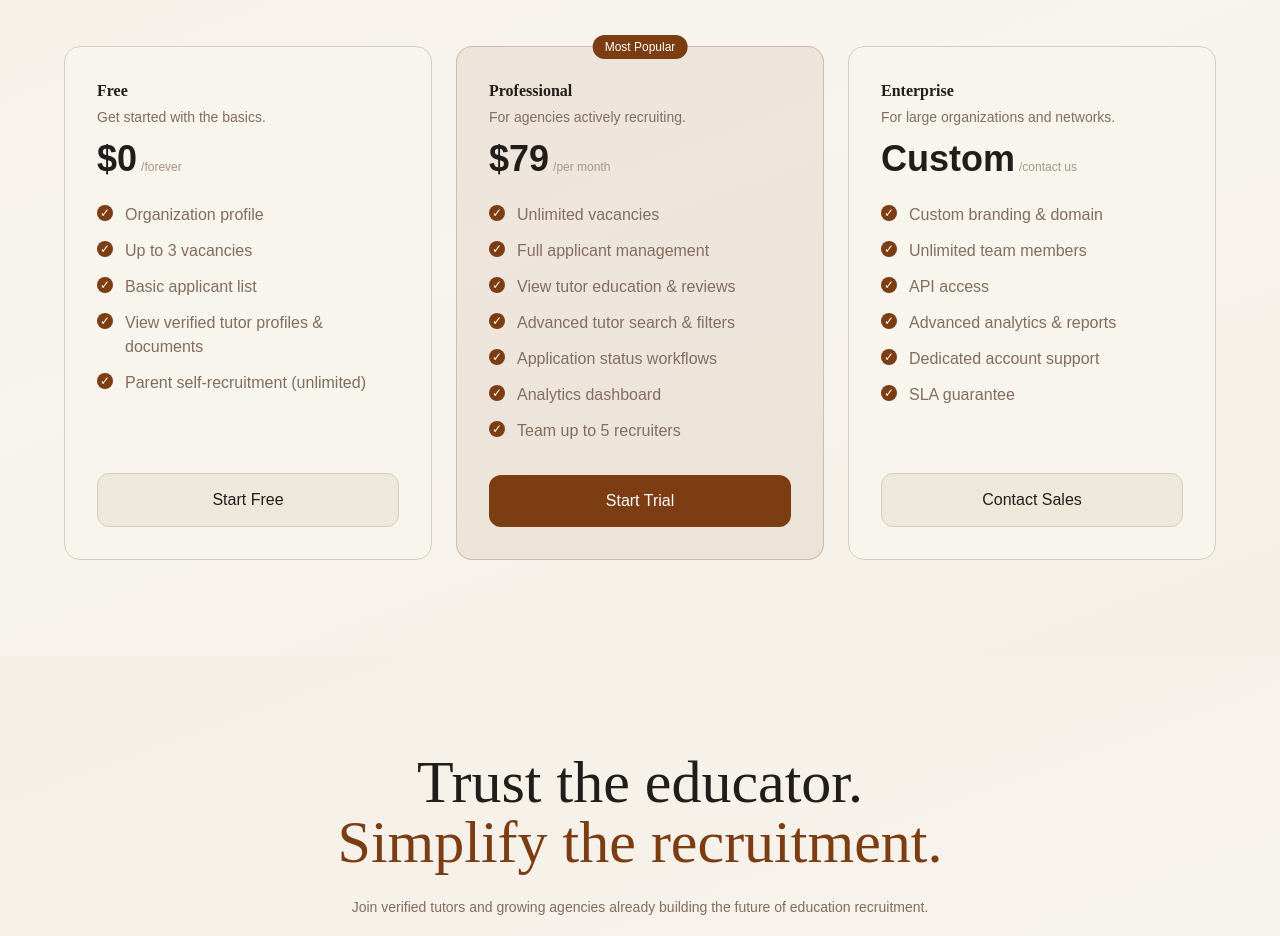
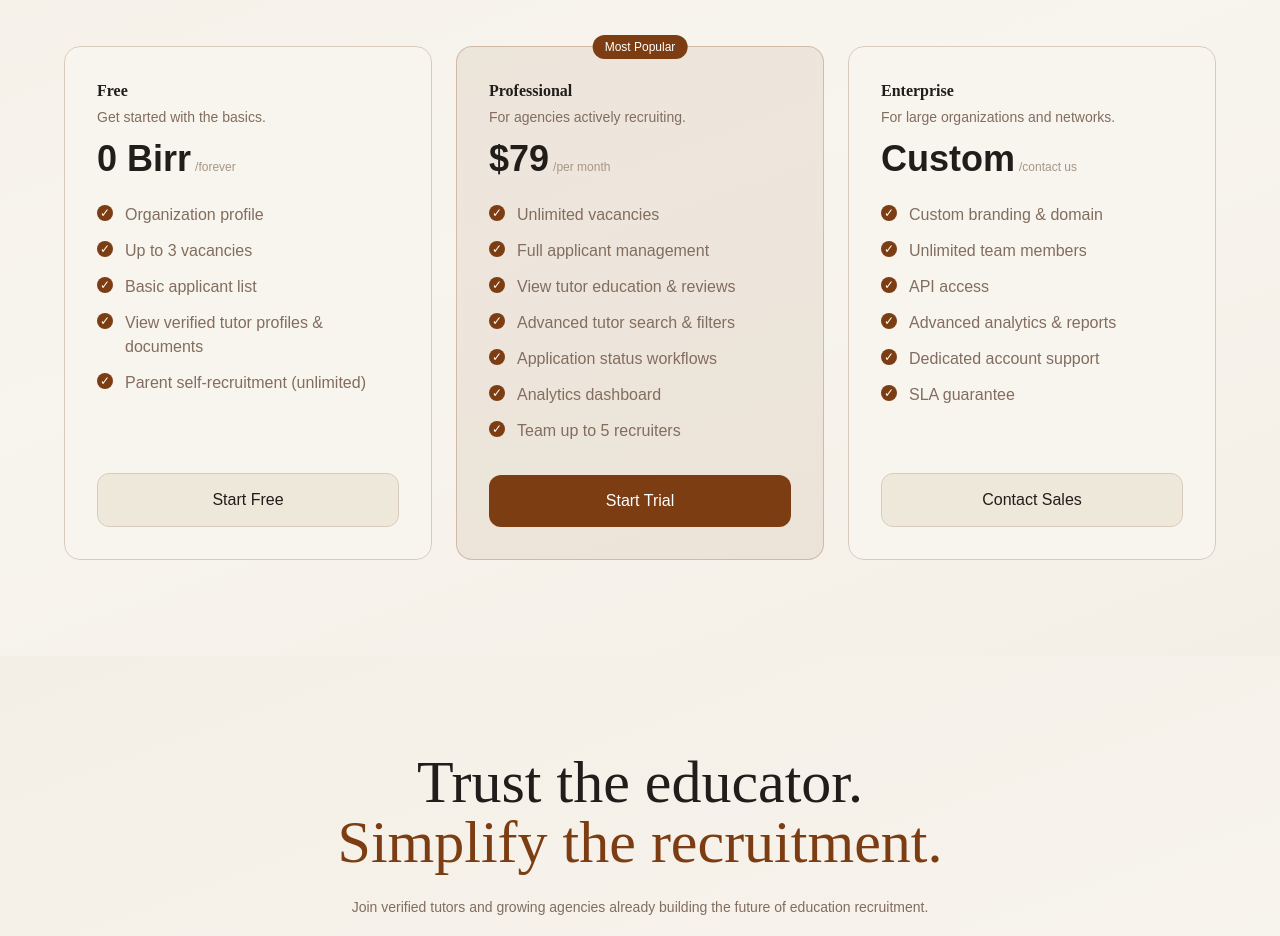
Before and after one commit to merhawi-luel/TutorED, a React (Vite) app: page / in a window 1280 px wide. Shown: the part 4200-5136 px from the top of the page. Built offline with nearby package versions, Linux system fonts and the light colour scheme; no server answers.

Commit message:
landing page data edited

```diff
--- a/src/data/landing.ts
+++ b/src/data/landing.ts
@@ -102,7 +102,7 @@ export const VACANCIES_PREVIEW = [
 export const PRICING = [
   {
     name: "Free",
-    price: "$0",
+    price: "0 Birr",
     period: "forever",
     desc: "Get started with the basics.",
     features: [
```
